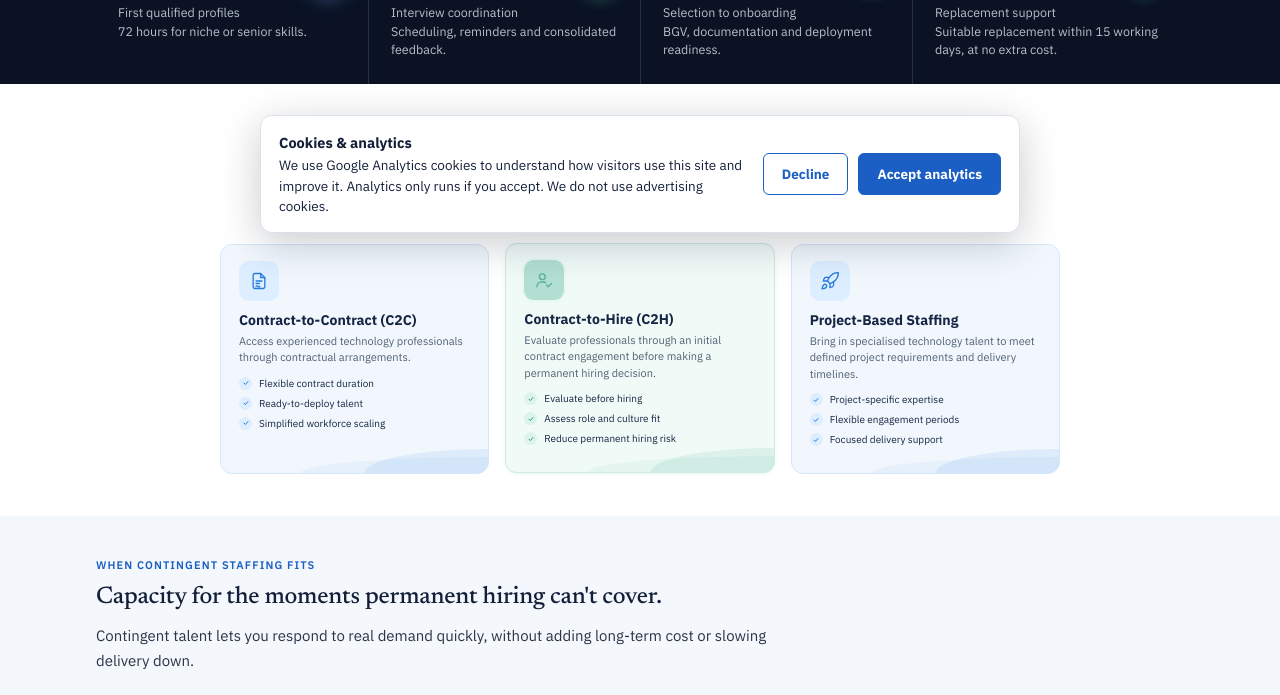
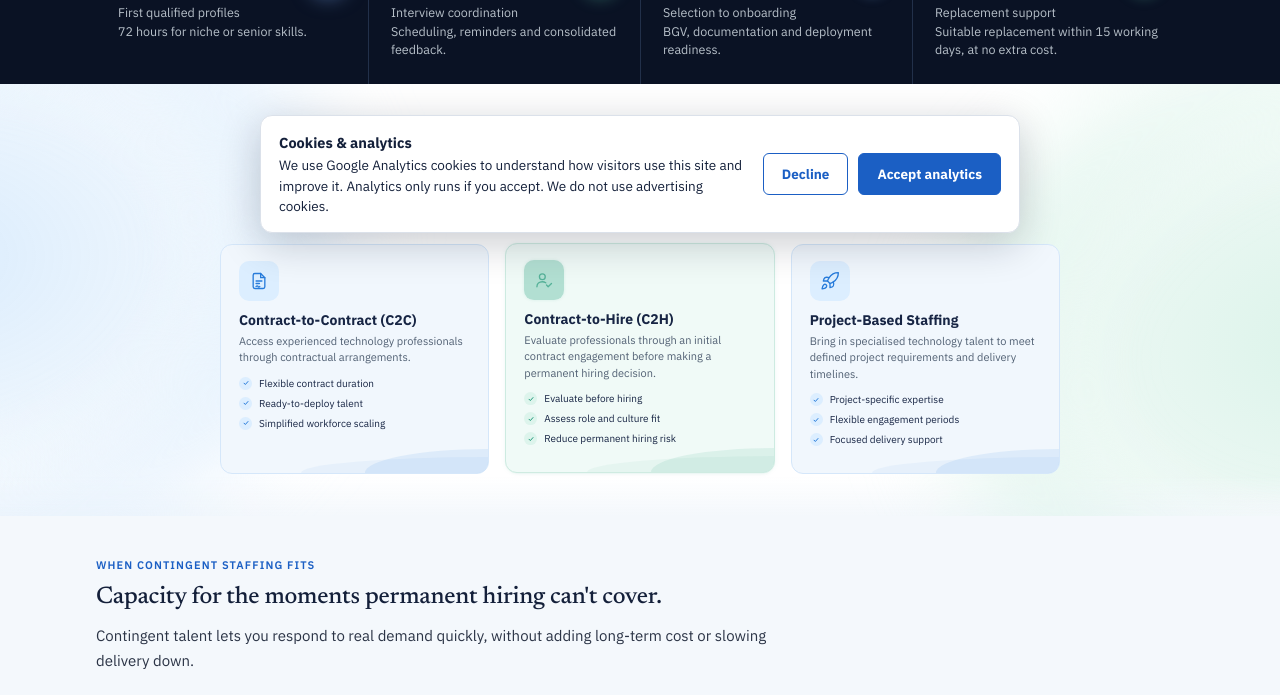
Before and after one commit to TalNXT/TalNXT-Website, a plain HTML site: page contingent-staffing.html in a window 1280 px wide. Shown: the part 551-1246 px from the top of the page. Drawn offline with Linux system fonts and the light colour scheme.

Commit message:
Engagement Model section background

```diff
--- a/contingent-staffing.html
+++ b/contingent-staffing.html
@@ -98,7 +98,8 @@
 </div>
 
 <!-- STAFFING MODELS -->
-<div class="sec alt" id="models">
+<div class="sec alt svc-bg-sec" id="models">
+  <div class="svc-bg" aria-hidden="true"></div>
   <div class="container">
     <div class="sec-head center">
       <div class="eyebrow lined">Flexible engagement options</div>
--- a/css/site.css
+++ b/css/site.css
@@ -918,11 +918,15 @@ p.copy { font-size: 15px; line-height: 1.7; color: #2b3446; margin: 0; }
 /* Services: five equal cards */
 .svc-sec { position: relative; overflow: hidden; isolation: isolate; padding: 48px 0 34px; }
 .svc-sec > .container { position: relative; z-index: 1; }
+/* Same dual-tone background on other sections (e.g. Engagement Models); fade matches the next section */
+.svc-bg-sec { position: relative; overflow: hidden; isolation: isolate; }
+.svc-bg-sec > .container { position: relative; z-index: 1; }
+#models.svc-bg-sec { --svc-fade: var(--tint-pale); }
 /* Soft background: diffused blue glow left, mint glow right, faint blurred curved layers for depth; centre stays white.
    Top layer fades the bottom edge into the Contact section's background. */
 .svc-bg { position: absolute; inset: 0; z-index: 0; pointer-events: none; overflow: hidden;
   background:
-    linear-gradient(180deg, rgba(244,246,250,0) calc(100% - 40px), var(--bg)),
+    linear-gradient(180deg, rgba(244,246,250,0) calc(100% - 40px), var(--svc-fade, var(--bg))),
     radial-gradient(ellipse 44% 88% at -6% 40%, #DAECFD 0%, rgba(232,243,253,.9) 40%, rgba(241,247,253,0) 76%),
     radial-gradient(ellipse 44% 88% at 106% 60%, #DAF3E9 0%, rgba(230,246,240,.9) 40%, rgba(240,250,247,0) 76%); }
 /* Translucent curved layers: huge soft ellipses whose inner arcs sweep in from the edges */
@@ -933,7 +937,7 @@ p.copy { font-size: 15px; line-height: 1.7; color: #2b3446; margin: 0; }
   background: radial-gradient(closest-side, rgba(218,243,233,0) 70%, rgba(218,243,233,.95) 86%, rgba(240,250,247,0) 100%); }
 @media (max-width: 760px) {
   .svc-bg { background:
-    linear-gradient(180deg, rgba(244,246,250,0) calc(100% - 32px), var(--bg)),
+    linear-gradient(180deg, rgba(244,246,250,0) calc(100% - 32px), var(--svc-fade, var(--bg))),
     radial-gradient(ellipse 70% 40% at -10% 12%, #E5F1FC, rgba(241,247,253,0) 75%),
     radial-gradient(ellipse 70% 40% at 110% 88%, #E5F5EF, rgba(240,250,247,0) 75%); }
   .svc-bg::before, .svc-bg::after { display: none; }
```
